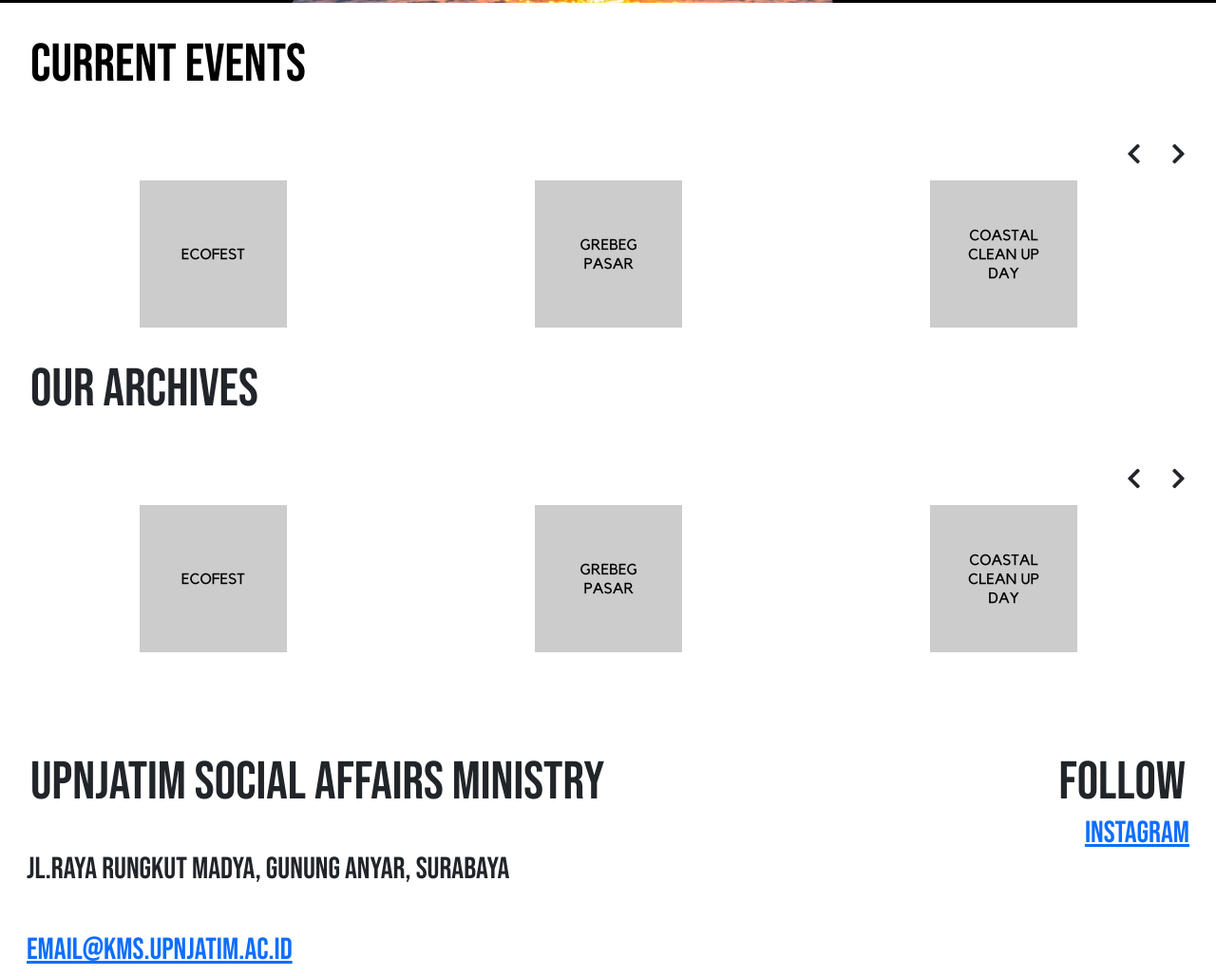
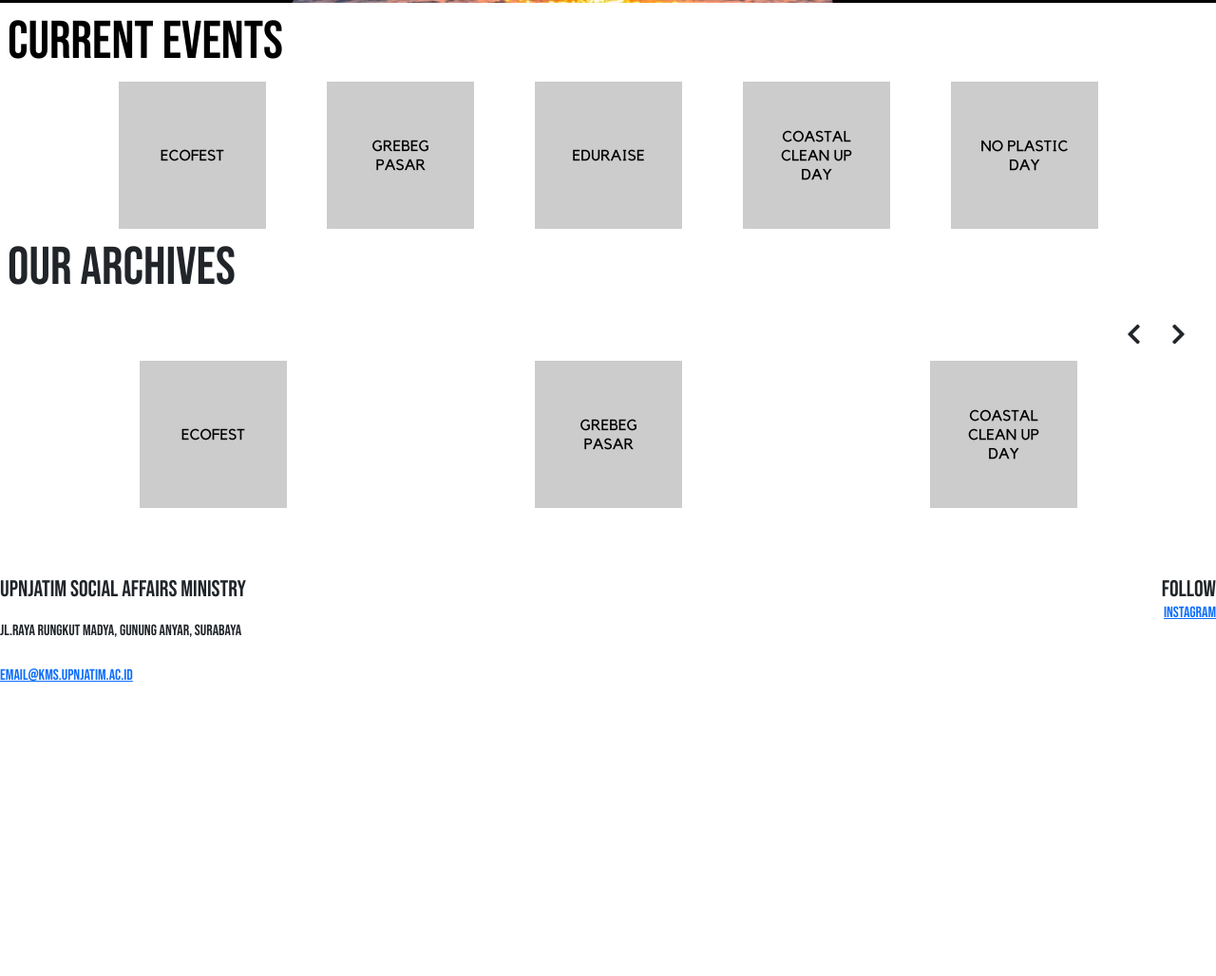
Before and after one commit to gunturwebdev/gunturwebdev.github.io, a plain HTML site: page index.html in a window 1280 px wide. Shown: the part 773-1801 px from the top of the page at 95% size. After the commit the page ends 1502 px from the top, so only its background shows below. Drawn offline with nearby package versions, Linux system fonts and the light colour scheme.

Commit message:
updating site files 0.2

```diff
--- a/assets/css/saupnvjt.css
+++ b/assets/css/saupnvjt.css
@@ -7,45 +7,30 @@ body {
 }
 
 .div-parts h1 {
-  padding: 32px;
+  padding: 8px;
   font-size: 56px;
-}
-
-.div-parts h4 {
-  padding: 0 28px;
-  font-size: 32px;
 }
 
 @media (max-width: 576px) {
   .div-parts h1 {
-    padding: 16px;
     font-size: 48px;
-  }
-}
-
-@media (max-width: 576px) {
-  .div-parts h4 {
-    padding: 0 16px;
-    font-size: 21px;
   }
 }
 
 @media (max-width: 360px) {
   .div-parts h1 {
-    padding: 8px;
     font-size: 32px;
   }
 }
 
-@media (max-width: 360px) {
-  .div-parts h4 {
-    padding: 0 8px;
-    font-size: 16px;
-  }
+#banner-row {
+  display: flex;
+  justify-content: center;
+  gap: 4em;
 }
 
-#event-banner {
-  width: auto;
+#banner-event {
+  display: flex;
 }
 
 .event-button {
--- a/assets/js/saupnvjt.js
+++ b/assets/js/saupnvjt.js
@@ -1,16 +1,3 @@
-/* __________ */
-const prev_banners = document.querySelector("#prev-banner-row");
-const next_banners = document.querySelector("#next-banner-row");
-prev_banners.style.display = "flex";
-next_banners.style.display = "none";
-document.querySelector("#next-event-button").addEventListener("click", () => {
-    prev_banners.style.display = "none";
-    next_banners.style.display = "flex";
-})
-document.querySelector("#prev-event-button").addEventListener("click", () => {
-    prev_banners.style.display = "flex";
-    next_banners.style.display = "none";
-})
 /* __________ */
 const prev_banners1 = document.querySelector("#prev-banner-row-1");
 const next_banners1 = document.querySelector("#next-banner-row-1");
--- a/index.html
+++ b/index.html
@@ -10,12 +10,12 @@
     <link rel="stylesheet" href="https://fonts.googleapis.com/css?family=Poppins&amp;display=swap">
     <link rel="stylesheet" href="https://use.fontawesome.com/releases/v5.12.0/css/all.css">
     <link rel="stylesheet" href="https://cdnjs.cloudflare.com/ajax/libs/Swiper/6.4.8/swiper-bundle.min.css">
-    <link rel="stylesheet" href="/assets/css/saupnvjt.css">
+    <link rel="stylesheet" href="assets/css/saupnvjt.css">
 </head>
 
 <body>
     <nav class="navbar navbar-light navbar-expand-sm sticky-top bg-white" style="font-size: 16px;">
-        <div class="container-fluid"><img class="img-fluid" id="logo-website" src="/assets/img/logo_kmsupnjatim.png" width="32px" height="32px" style="margin-right: 8px;"><a class="navbar-brand" href="#" style="margin-right: 0px;">UPNJATIM Social Affairs Ministry</a><button data-bs-toggle="collapse" class="navbar-toggler" data-bs-target="#navcol-1"><span class="visually-hidden">Toggle navigation</span><span class="navbar-toggler-icon"></span></button>
+        <div class="container-fluid"><img class="img-fluid" id="logo-website" src="assets/img/logo_kmsupnjatim.png" width="32px" height="32px" style="margin-right: 8px;"><a class="navbar-brand" href="#" style="margin-right: 0px;">UPNJATIM Social Affairs Ministry</a><button data-bs-toggle="collapse" class="navbar-toggler" data-bs-target="#navcol-1"><span class="visually-hidden">Toggle navigation</span><span class="navbar-toggler-icon"></span></button>
             <div class="collapse navbar-collapse" id="navcol-1">
                 <ul class="navbar-nav text-center ms-auto">
                     <li class="nav-item"><a class="nav-link active" href="#">Home</a></li>
@@ -25,49 +25,45 @@
             </div>
         </div>
     </nav>
-    <div id="part-jumbotron" class="div-parts"><img src="/assets/img/gambar-jumbotron.jpg" width="100%"></div>
+    <div id="part-jumbotron" class="div-parts"><img src="assets/img/gambar-jumbotron.jpg" width="100%"></div>
     <div id="part-event" class="div-parts">
         <h1 style="color: #000000;background: #ffffff;margin-bottom: 0px;">CURRENT EVENTS</h1>
-        <div class="text-end" id="part-event-button" style="font-size: 16px;"><i class="fas fa-chevron-left event-button" id="prev-event-button"></i><i class="fas fa-chevron-right event-button" id="next-event-button" style="margin-right: 32px;"></i></div>
-        <div class="row row-cols-3 text-center" id="prev-banner-row" style="margin-right: 0px;margin-left: 0px;padding: 0px 16px;">
-            <div class="col" id="prev-banners"><img id="ecofest-banner" class="event-banner" src="/assets/img/gambar-ecofest.png" style="padding: 0px;"></div>
-            <div class="col" id="prev-banners"><img id="gp-banner" class="event-banner" src="/assets/img/gambar-gp.png"></div>
-            <div class="col" id="prev-banners"><img id="ccd-banner" class="event-banner" src="/assets/img/gambar-ccd.png"></div>
-        </div>
-        <div class="row text-center" id="next-banner-row" style="margin-right: 0px;margin-left: 0px;padding: 0 16px;">
-            <div class="col" id="next-banners"><img id="npd-banner" class="event-banner" src="/assets/img/gambar-npd.png"></div>
-            <div class="col" id="next-banners"><img id="eduraise-banner" class="event-banner" src="/assets/img/gambar-eduraise.png"></div>
-            <div class="col"></div>
+        <div id="banner-row">
+            <div id="banner-event"><img src="assets/img/gambar-ecofest.png"></div>
+            <div id="banner-event"><img src="assets/img/gambar-gp.png"></div>
+            <div id="banner-event"><img src="assets/img/gambar-eduraise.png"></div>
+            <div id="banner-event"><img src="assets/img/gambar-ccd.png"></div>
+            <div id="banner-event"><img src="assets/img/gambar-npd.png"></div>
         </div>
     </div>
-    <div id="part-sa_structure" class="div-parts">
+    <div id="part-archives" class="div-parts">
         <h1 style="margin-bottom: 0px;">OUR ARCHIVES</h1>
         <div class="text-end" id="part-event-button-1" style="font-size: 16px;"><i class="fas fa-chevron-left event-button" id="prev-event-button-1"></i><i class="fas fa-chevron-right event-button" id="next-event-button-1" style="margin-right: 32px;"></i></div>
         <div class="row row-cols-3 text-center" id="prev-banner-row-1" style="margin-right: 0px;margin-left: 0px;padding: 0px 16px;">
-            <div class="col" id="prev-banners-1"><img id="ecofest-banner-1" class="event-banner" src="/assets/img/gambar-ecofest.png" style="padding: 0px;"></div>
-            <div class="col" id="prev-banners-2"><img id="gp-banner-1" class="event-banner" src="/assets/img/gambar-gp.png"></div>
-            <div class="col" id="prev-banners-3"><img id="ccd-banner-1" class="event-banner" src="/assets/img/gambar-ccd.png"></div>
+            <div class="col" id="prev-banners-1"><img id="ecofest-banner-1" class="event-banner" src="assets/img/gambar-ecofest.png" style="padding: 0px;"></div>
+            <div class="col" id="prev-banners-2"><img id="gp-banner-1" class="event-banner" src="assets/img/gambar-gp.png"></div>
+            <div class="col" id="prev-banners-3"><img id="ccd-banner-1" class="event-banner" src="assets/img/gambar-ccd.png"></div>
         </div>
         <div class="row text-center" id="next-banner-row-1" style="margin-right: 0px;margin-left: 0px;padding: 0 16px;">
-            <div class="col" id="next-banners-1"><img id="npd-banner-1" class="event-banner" src="/assets/img/gambar-npd.png"></div>
-            <div class="col" id="next-banners-2"><img id="eduraise-banner-1" class="event-banner" src="/assets/img/gambar-eduraise.png"></div>
+            <div class="col" id="next-banners-1"><img id="npd-banner-1" class="event-banner" src="assets/img/gambar-npd.png"></div>
+            <div class="col" id="next-banners-2"><img id="eduraise-banner-1" class="event-banner" src="assets/img/gambar-eduraise.png"></div>
             <div class="col"></div>
         </div>
     </div>
     <div class="d-block d-sm-block d-md-block d-lg-flex d-xl-flex d-xxl-flex justify-content-between div-parts" id="part-footer">
         <div id="saupnvjt-contacts">
-            <h1 style="margin-top: 72px;margin-bottom: 0px;padding-bottom: 0px;">UPNJATIM SOCIAL AFFAIRS MINISTRY</h1>
-            <h4><br>Jl.Raya Rungkut Madya, Gunung Anyar, Surabaya<br><br></h4>
-            <h4 class="saupnvjt-footer-data">email@kms.upnjatim.ac.id</h4>
+            <h4 style="margin-top: 72px;margin-bottom: 0px;padding-bottom: 0px;">UPNJATIM SOCIAL AFFAIRS MINISTRY</h4>
+            <h6><br>Jl.Raya Rungkut Madya, Gunung Anyar, Surabaya<br><br></h6>
+            <h6 class="saupnvjt-footer-data">email@kms.upnjatim.ac.id</h6>
         </div>
         <div id="saupnvjt-follows">
-            <h1 class="text-end" style="margin-bottom: 0px;margin-top: 72px;padding-bottom: 0px;">follow</h1>
-            <h4 class="text-end saupnvjt-footer-data">instagram</h4>
+            <h4 class="text-end" style="margin-bottom: 0px;margin-top: 72px;padding-bottom: 0px;">follow</h4>
+            <h6 class="text-end saupnvjt-footer-data">instagram</h6>
         </div>
     </div>
     <script src="https://cdn.jsdelivr.net/npm/bootstrap@5.1.3/dist/js/bootstrap.bundle.min.js"></script>
     <script src="https://cdnjs.cloudflare.com/ajax/libs/Swiper/6.4.8/swiper-bundle.min.js"></script>
-    <script src="/assets/js/saupnvjt.js"></script>
+    <script src="assets/js/saupnvjt.js"></script>
 </body>
 
 </html>
```
